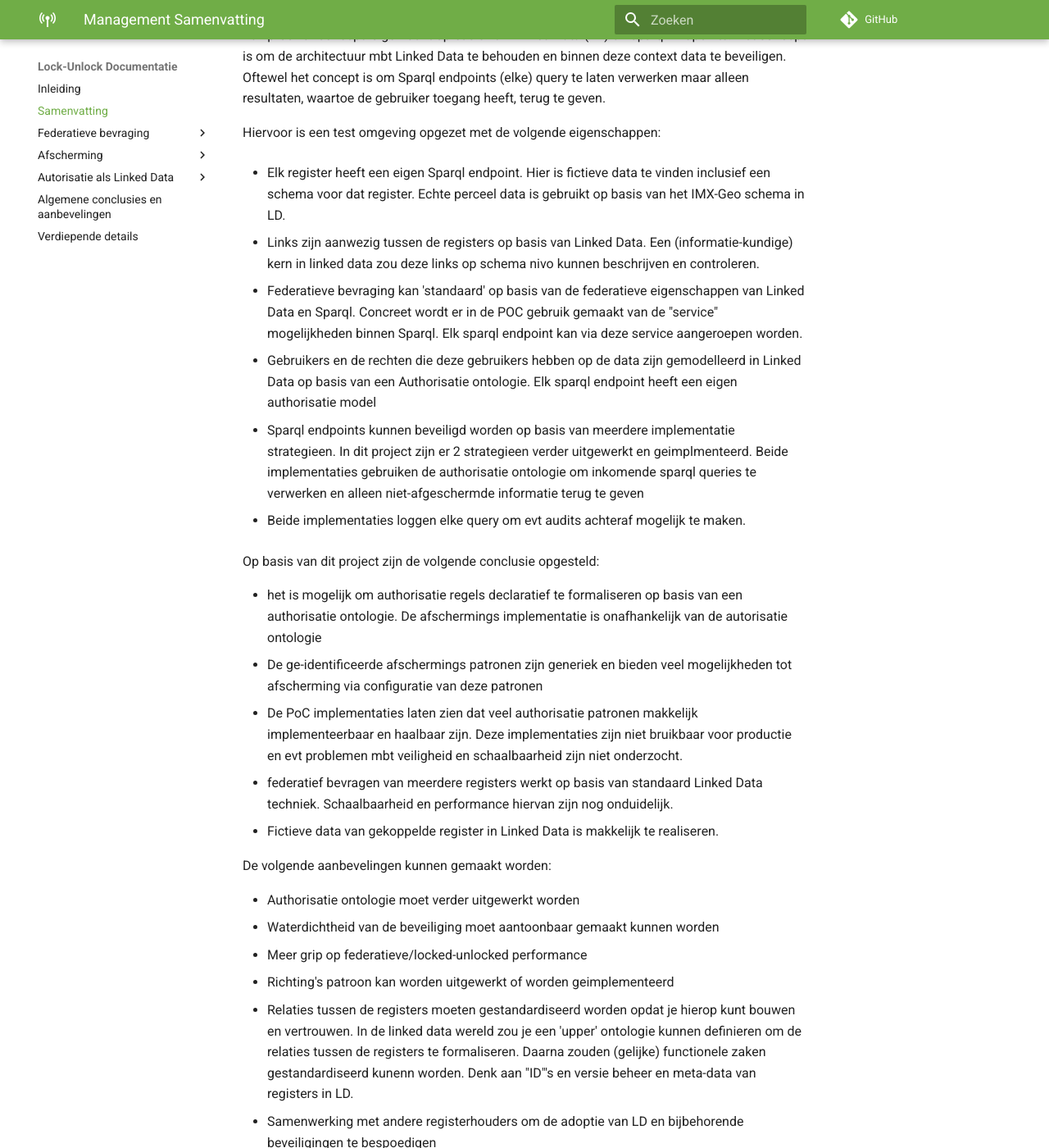
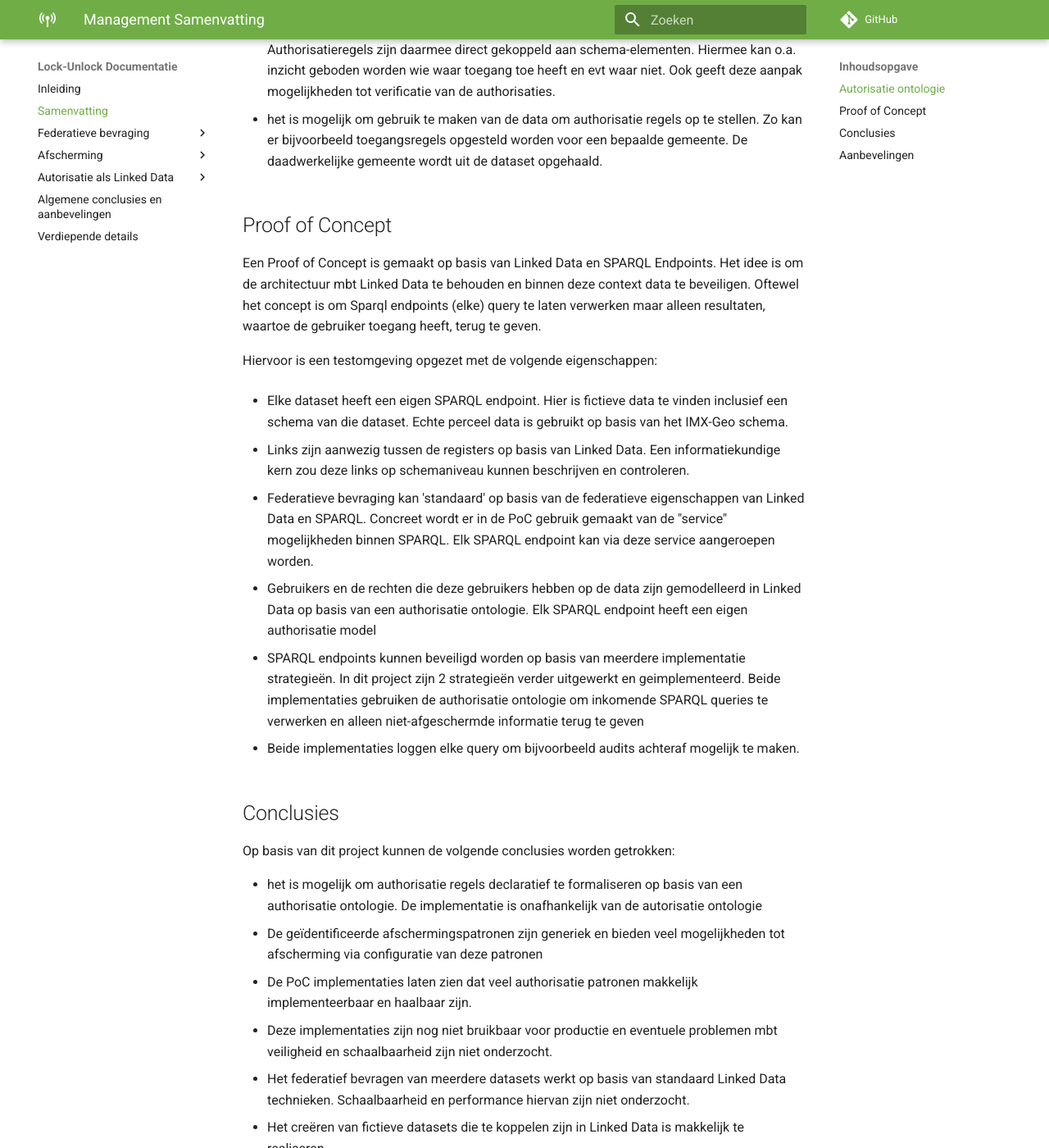
Before and after one commit to kadaster-labs/lock-unlock-docs, an MkDocs documentation site: the page built from docs/samenvatting.md, in a window 1280 px wide and 1400 px high, scrolled down 1454 px. Shown: the whole window at 82% size. Built offline with MkDocs 1.6.1 and Material for MkDocs 9.7.7, drawn with Linux system fonts in a browser that asks for light colours; comment, search, counter and statistics services are not loaded; some of the changed text lies outside the part shown.

Commit message:
Eerste review

```diff
--- a/docs/samenvatting.md
+++ b/docs/samenvatting.md
@@ -2,60 +2,63 @@
 title: Management Samenvatting
 ---
 
-Dit project heeft onderzocht hoe data afgeschermd kan worden binnen een federtatief stelsel van registers. Hiervoor zijn toegangs-concepten ge-identiceerd zoals:
+Binnen dit project is onderzocht hoe data afgeschermd kan worden binnen een federatief datastelsel. Hiervoor zijn verschillende requirements geïdentificeerd zoals:
 
-* verticale subsets            : objecten en/of kenmerken en/of relaties zijn afgeschermd
+* verticale subsets            : objecten en/of kenmerken en/of relaties zijn afgeschermd, zoals bijv. koopsom of eigenaar.
 
-* horizontale subsets          : delen van de data zijn afgeschermd, waar je wel toegang toe hebt is volledig en dus niet verticall afgeschermd. Denk hierbij aan volledig toegang tot eigen data maar minder toegang tot data van anderen.
+* horizontale subsets          : delen van de data zijn afgeschermd, waar je wel toegang toe hebt is volledig en dus niet verticaal afgeschermd. Een voorbeeld hiervan is dat je alleen toegang hebt tot de data van een specifieke regio.
 
-* afscherming relatie-richting : bijv zoeken op persoon mag niet maar opvragen bestuurder van een bedrijf mag wel.
+* afscherming relatie-richting : het opvragen van informatie in een bepaalde richting is mogelijk, maar het opvragen van de omgekeerde richting is niet mogelijk. Bijvoorbeeld: het zou mogelijk moeten zijn om te zoeken naar de eigenaar van een specifiek perceel op basis van het perceelnummer maar niet alle perceelnummers die iemand in eigendom heeft op basis van naam.
 
-* aggregatie mogelijkheden.  Aggregeren van data mag wel onder bepaalde voorwaarden. Denk bijvoorbeeld het opvragen van huisprijs ontwikkelingen of gemiddelde prijzen per gebied.
+* aggregatie mogelijkheden: het kan zijn dat gebruikers geen toegang hebben tot de micro data maar wel tot aggregaties (onder bepaalde voorwaarden) Denk bijvoorbeeld aan de gemiddelde transactieprijzen van woningen in een bepaald gebied.
 
 
 ![Infographic](images/infographic.png)
 
+## Autorisatie ontologie
+Deze patronen zijn gemodelleerd in een authorisatie ontologie. Mbv deze Authorisatie ontologie kunnen  deze concepten specifiek gemaakt worden voor elk register waardoor er een declaratief model ontstaat met daarin de beschreven rechten voor een specifieke rol of gebruiker. Dit model is direct gelinked aan het schema van de registers om zo authorisatie-regels toe te wijzen aan (delen van) het schema of delen van de daadwerkelijke data. Zo kunnen er bijvoorbeeld kenmerken afgeschermd worden voor bepaalde gebruikers. Oftewel deze gebruikers hebben geen toegang tot deze kenmerken. Ook kunnen er extra restricties gemodelleerd worden om bijvoorbeeld horizontale subsets te definiëren. Bijvoorbeeld een gebruiker heeft alleen toegang tot percelen en gerelateerde informatie uit gemeente X.
 
-Deze patronen zijn gemodelleerd in een Proof-of-Concept (PoC) Authorisatie ontologie. Mbv deze Authorisatie ontologie kunnen deze deze concepten specifiek gemaakt worden voor elk register waardoor er een declaratief model ontstaat met daarin de beschreven rechten voor een specifieke rol of gebruiker. Dit model is direct gelinked aan het schema van de registers om zo authorisatie-regels toe te wijzen aan (delen van) het schema of delen van de daadwerkelijke data. Zo kunnen er bijvoorbeeld kenmerken afgeschermd worden voor bepaalde gebruikers. Oftewel deze gebruikers hebben geen toegang tot deze kenmerken. Ook kunnen er extra restricties gemodelleerd worden om bijvoorbeeld horizontale subset te definieren. Bijvoorbeeld een gebruiker heeft alleen toegang tot percelen en gerelateerde informatie uit gemeente X.
+Theoretisch zijn hier al de volgende conclusies te trekken:
 
-Theoretisch zijn hier al te volgende conclusies te trekken:
+* het is mogelijk om (geavanceerde) authorisatie regels vast te leggen in Linked Data op basis van een authorisatie ontologie.
 
-* het is mogelijk om (geavanceerde) authorisatie regels vast te leggen in LD op basis van een Authorisatie ontologie.
-
-* het is mogelijk om gebruik te maken van een LD schema (T-Box) van de (register) dataset. Authorisatie regels zijn daarmee direct gekoppeld aan schema-elementen. Hiermee kan o.a. inzicht geboden worden wie waar toegang toe heeft en evt waar niet. Ook geeft deze aanpak mogelijkheden tot verificatie van de authorisaties.
+* het is mogelijk om gebruik te maken van een Linked Data schema (T-Box) van de dataset. Authorisatieregels zijn daarmee direct gekoppeld aan schema-elementen. Hiermee kan o.a. inzicht geboden worden wie waar toegang toe heeft en evt waar niet. Ook geeft deze aanpak mogelijkheden tot verificatie van de authorisaties.
 
 * het is mogelijk om gebruik te maken van de data om authorisatie regels op te stellen. Zo kan er bijvoorbeeld toegangsregels opgesteld worden voor een bepaalde gemeente. De daadwerkelijke gemeente wordt uit de dataset opgehaald.
 
+## Proof of Concept
+Een Proof of Concept is gemaakt op basis van Linked Data en SPARQL Endpoints. Het idee is om de architectuur mbt Linked Data te behouden en binnen deze context data te beveiligen. Oftewel het concept is om Sparql endpoints (elke) query te laten verwerken maar alleen resultaten, waartoe de gebruiker toegang heeft, terug te geven.
 
-Een proof-of-concept is gemaakt op basis van Linked Data (LD) en Sparql Endpoints. Het concept is om de architectuur mbt Linked Data te behouden en binnen deze context data te beveiligen. Oftewel het concept is om Sparql endpoints (elke) query te laten verwerken maar alleen resultaten, waartoe de gebruiker toegang heeft, terug te geven.
+Hiervoor is een testomgeving opgezet met de volgende eigenschappen:
 
-Hiervoor is een test omgeving opgezet met de volgende eigenschappen:
+* Elke dataset heeft een eigen SPARQL endpoint. Hier is fictieve data te vinden inclusief een schema van die dataset. Echte perceel data is gebruikt op basis van het IMX-Geo schema.
 
-* Elk register heeft een eigen Sparql endpoint. Hier is fictieve data te vinden inclusief een schema voor dat register. Echte perceel data is gebruikt op basis van het IMX-Geo schema in LD.
+* Links zijn aanwezig tussen de registers op basis van Linked Data. Een informatiekundige kern zou deze links op schemaniveau kunnen beschrijven en controleren.
 
-* Links zijn aanwezig tussen de registers op basis van Linked Data. Een (informatie-kundige) kern in linked data zou deze links op schema nivo kunnen beschrijven en controleren.
+* Federatieve bevraging kan 'standaard' op basis van de federatieve eigenschappen van Linked Data en SPARQL. Concreet wordt er in de PoC gebruik gemaakt van de "service" mogelijkheden binnen SPARQL. Elk SPARQL endpoint kan via deze service aangeroepen worden.
 
-* Federatieve bevraging kan 'standaard' op basis van de federatieve eigenschappen van Linked Data en Sparql. Concreet wordt er in de POC gebruik gemaakt van de "service" mogelijkheden binnen Sparql. Elk sparql endpoint kan via deze service aangeroepen worden.
+* Gebruikers en de rechten die deze gebruikers hebben op de data zijn gemodelleerd in Linked Data op basis van een authorisatie ontologie. Elk SPARQL endpoint heeft een eigen authorisatie model
 
-* Gebruikers en de rechten die deze gebruikers hebben op de data zijn gemodelleerd in Linked Data op basis van een Authorisatie ontologie. Elk sparql endpoint heeft een eigen authorisatie model
+* SPARQL endpoints kunnen beveiligd worden op basis van meerdere implementatie strategieën. In dit project zijn 2 strategieën verder uitgewerkt en geimplementeerd. Beide implementaties gebruiken de authorisatie ontologie om inkomende SPARQL queries te verwerken en alleen niet-afgeschermde informatie terug te geven
 
-* Sparql endpoints kunnen beveiligd worden op basis van meerdere implementatie strategieen. In dit project zijn er 2 strategieen verder uitgewerkt en geimplmenteerd. Beide implementaties gebruiken de authorisatie ontologie om inkomende sparql queries te verwerken en alleen niet-afgeschermde informatie terug te geven
+* Beide implementaties loggen elke query om bijvoorbeeld audits achteraf mogelijk te maken.
 
-* Beide implementaties loggen elke query om evt audits achteraf mogelijk te maken.
+## Conclusies
+Op basis van dit project kunnen de volgende conclusies worden getrokken:
 
-Op basis van dit project zijn de volgende conclusie opgesteld:
+* het is mogelijk om authorisatie regels declaratief te formaliseren op basis van een authorisatie ontologie. De implementatie is onafhankelijk van de autorisatie ontologie
+* De geïdentificeerde afschermingspatronen zijn generiek en bieden veel mogelijkheden tot afscherming via configuratie van deze patronen
+* De PoC implementaties laten zien dat veel authorisatie patronen makkelijk implementeerbaar en haalbaar zijn.
+* Deze implementaties zijn nog niet bruikbaar voor productie en eventuele problemen mbt veiligheid en schaalbaarheid zijn niet onderzocht.
+* Het federatief bevragen van meerdere datasets werkt op basis van standaard Linked Data technieken. Schaalbaarheid en performance hiervan zijn niet onderzocht.
+* Het creëren van fictieve datasets die te koppelen zijn in Linked Data is makkelijk te realiseren.
 
-* het is mogelijk om authorisatie regels declaratief te formaliseren op basis van een authorisatie ontologie. De afschermings implementatie is onafhankelijk van de autorisatie ontologie
-* De ge-identificeerde afschermings patronen zijn generiek en bieden veel mogelijkheden tot afscherming via configuratie van deze patronen
-* De PoC implementaties laten zien dat veel authorisatie patronen makkelijk implementeerbaar en haalbaar zijn. Deze implementaties zijn niet bruikbaar voor productie en evt problemen mbt veiligheid en schaalbaarheid zijn niet onderzocht.
-* federatief bevragen van meerdere registers werkt op basis van standaard Linked Data techniek. Schaalbaarheid en performance hiervan zijn nog onduidelijk.
-* Fictieve data van gekoppelde register in Linked Data is makkelijk te realiseren.
-
+## Aanbevelingen
 De volgende aanbevelingen kunnen gemaakt worden:
 
-* Authorisatie ontologie moet verder uitgewerkt worden
-* Waterdichtheid van de beveiliging moet aantoonbaar gemaakt kunnen worden
-* Meer grip op federatieve/locked-unlocked performance
-* Richting's patroon kan worden uitgewerkt of worden geimplementeerd
-* Relaties tussen de registers moeten gestandardiseerd worden opdat je hierop kunt bouwen en vertrouwen. In de linked data wereld zou je een 'upper' ontologie kunnen definieren om de relaties tussen de registers te formaliseren. Daarna zouden (gelijke) functionele zaken gestandardiseerd kunenn worden. Denk aan "ID"'s en versie beheer en meta-data van registers in LD.
-* Samenwerking met andere registerhouders om de adoptie van LD en bijbehorende beveiligingen te bespoedigen
+* De authorisatie ontologie moet verder uitgewerkt worden in overleg met andere organisaties. Hierbij moet ook gekeken worden naar de verschillende standaarden zoals XACML en OPA.
+* De waterdichtheid van de beveiliging moet aantoonbaar gemaakt kunnen worden.
+* Meer inzicht krijgen in de performance van het federatief bevragen van data, ook in combinatie met  autorisatie
+* Binnen het project zijn we er niet aan toegekomen om het afschermen van de richting te onderzoeken. De richtings-patronen kunnen nog worden uitgewerkt en evt. worden geïmplementeerd
+* de relaties tussen de verschillende registers moeten gestandardiseerd worden opdat je hierop kunt bouwen en vertrouwen. In de Linked Data wereld zou je een 'upper' ontologie kunnen definiëren om de relaties tussen de registers te formaliseren. Daarna zouden (gelijke) functionele zaken gestandardiseerd kunnen worden. Denk aan "ID"'s, versiebeheer en meta-data van registers in Linked Data.
+* Samenwerking met andere bronhouders is nodig om de adoptie van Linked Data en bijbehorende autorisatie te bespoedigen
```
Also changed, not shown: docs/index.md (+0 -2 lines).
